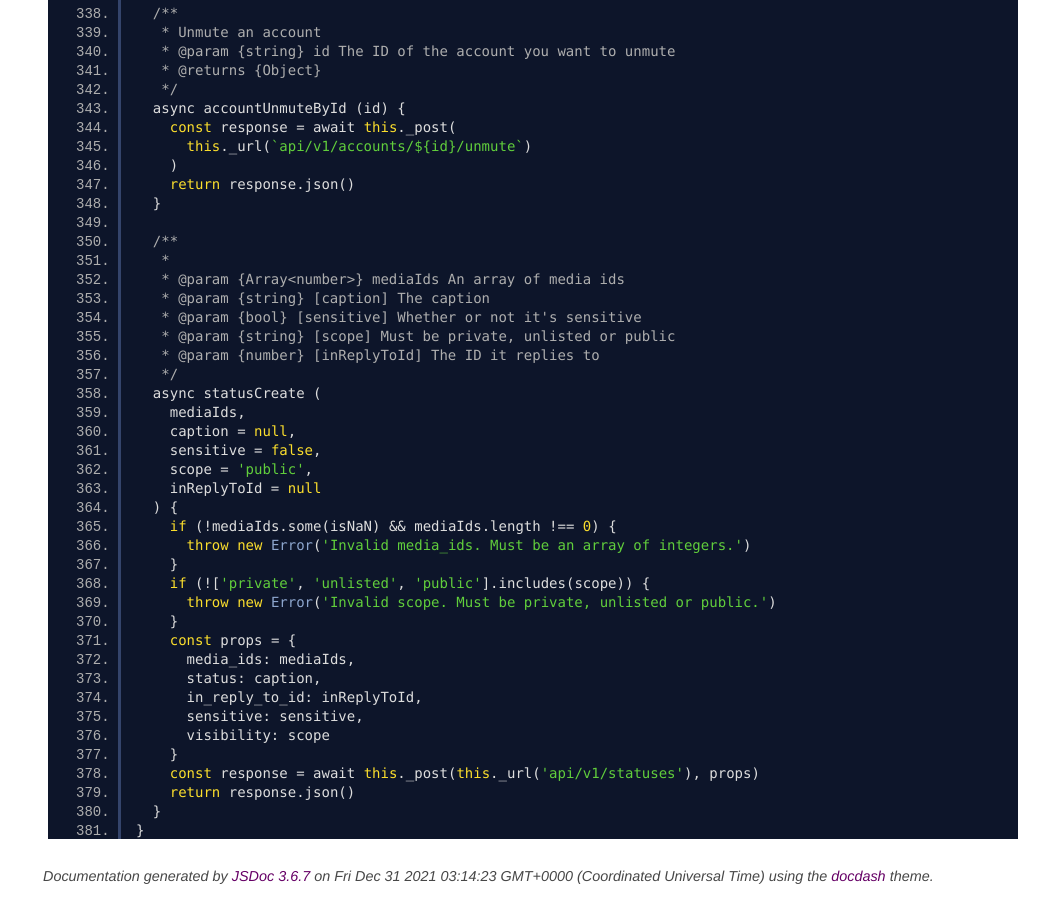
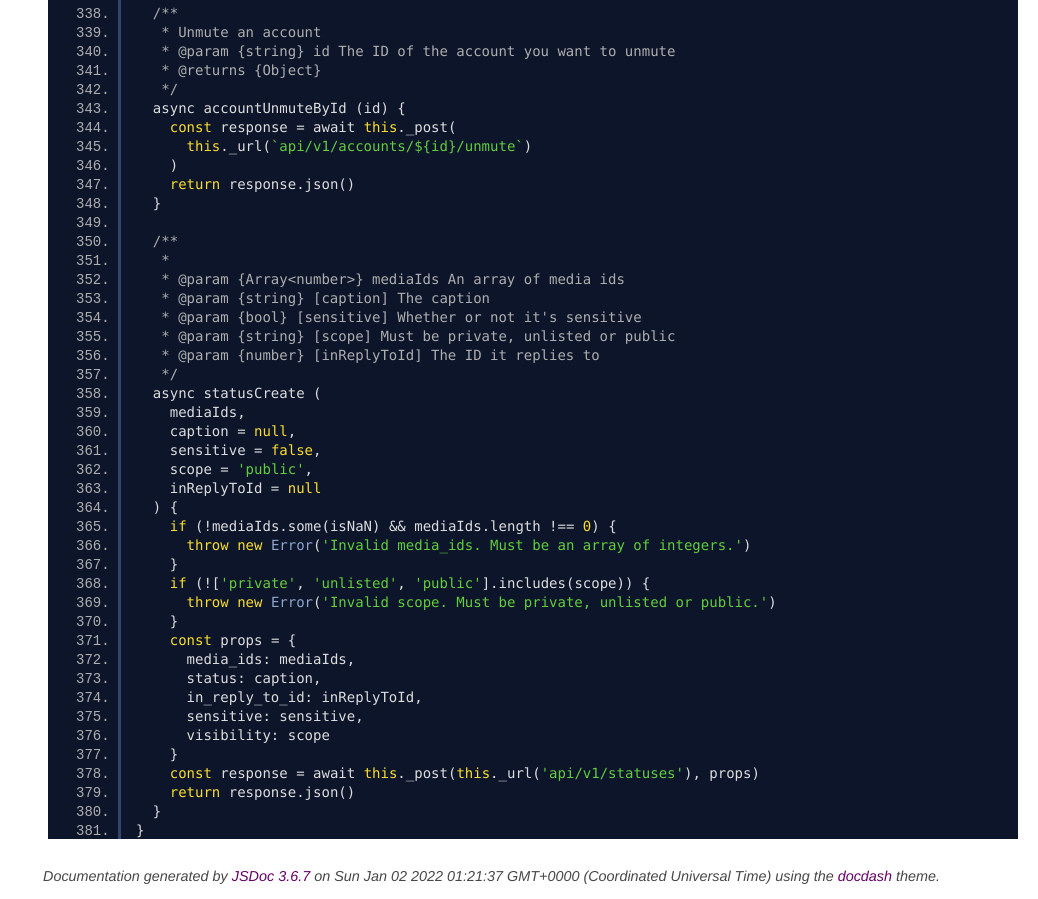
Before and after one commit to GeopJr/pixelfed-js, a plain HTML site: page Pixelfed.js.html in a window 1280 px wide. Shown: the part 6558-7457 px from the top of the page, without its empty margins (242-1280 px from the left). Drawn offline with Linux system fonts and the light colour scheme.

Commit message:
deploy: 715afe4a6e64047f48b880c73ec1a0baa6e277e1

```diff
--- a/Pixelfed.js.html
+++ b/Pixelfed.js.html
@@ -437,7 +437,7 @@ export default class Pixelfed {
 <br class="clear">
 
 <footer>
-    Documentation generated by <a href="https://github.com/jsdoc3/jsdoc">JSDoc 3.6.7</a> on Fri Dec 31 2021 03:14:23 GMT+0000 (Coordinated Universal Time) using the <a href="https://github.com/clenemt/docdash">docdash</a> theme.
+    Documentation generated by <a href="https://github.com/jsdoc3/jsdoc">JSDoc 3.6.7</a> on Sun Jan 02 2022 01:21:37 GMT+0000 (Coordinated Universal Time) using the <a href="https://github.com/clenemt/docdash">docdash</a> theme.
 </footer>
 
 <script>prettyPrint();</script>
```
Also changed, not shown: global.html (+1 -1 lines), index.html (+1 -1 lines), module.exports_module.exports.html (+1 -1 lines).
